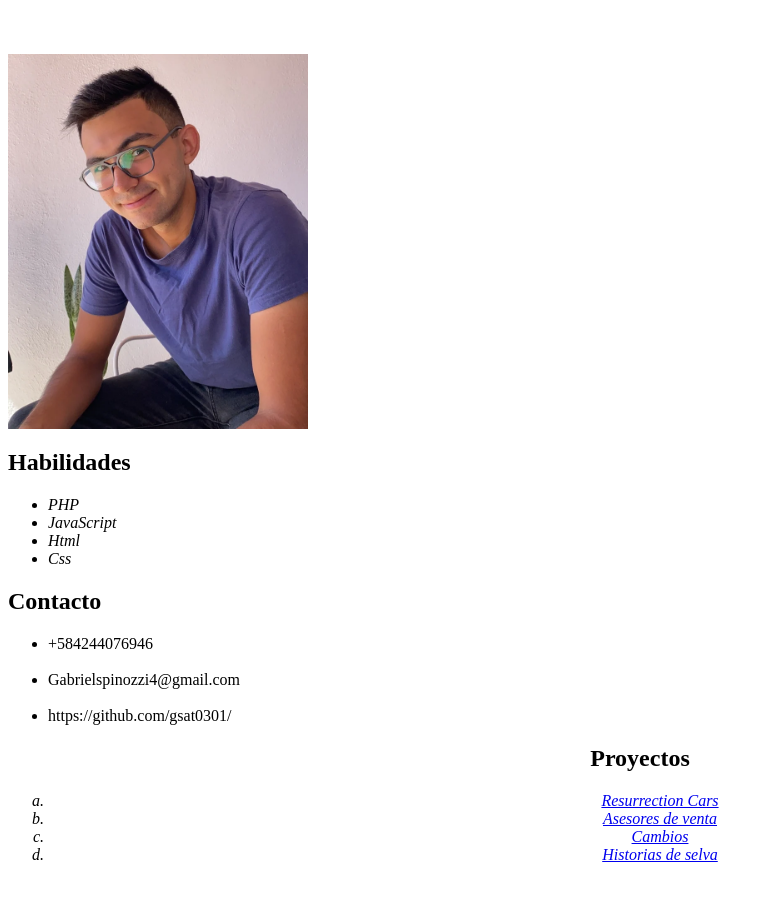
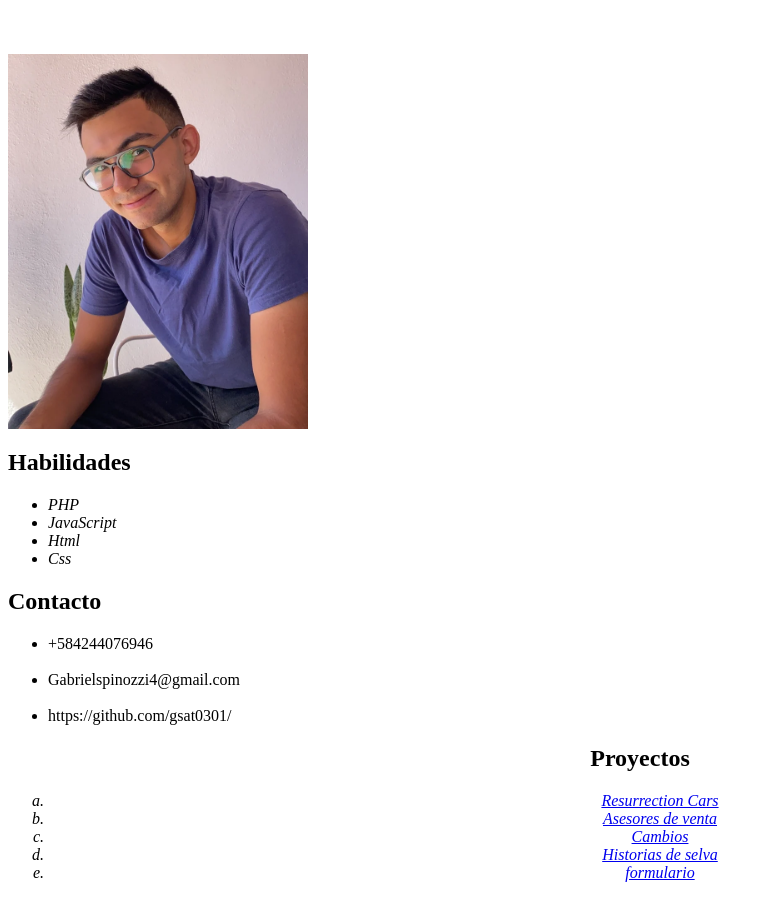
Before and after one commit to gsat0301/Estructura-de-datos, a plain HTML site: page index.html in a window 1280 px wide. Shown: the part 48-946 px from the top of the page, without its empty margins (0-774 px from the left). Drawn offline with Linux system fonts and the light colour scheme.

Commit message:
Update index.html

```diff
--- a/index.html
+++ b/index.html
@@ -31,6 +31,7 @@
     <li type="a"><a href="./pagina_2.html">Asesores de venta</a></li>
     <li type="a"><a href="./pagina_3.html">Cambios </a></li>
     <li type="a"><a href="./pagina_4.html">Historias de selva</a></li>
+    <li type="a"><a href="./formulario.html">formulario</a></li>
 </i>
 </ol>
 </center>
```
